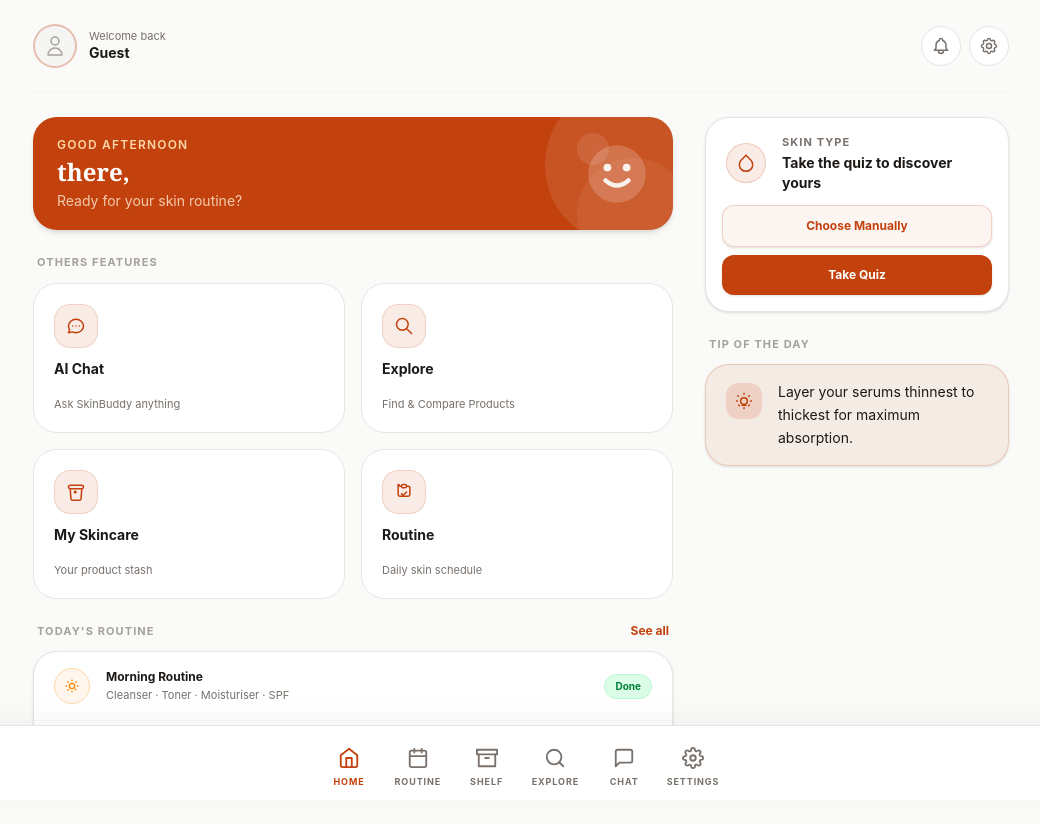
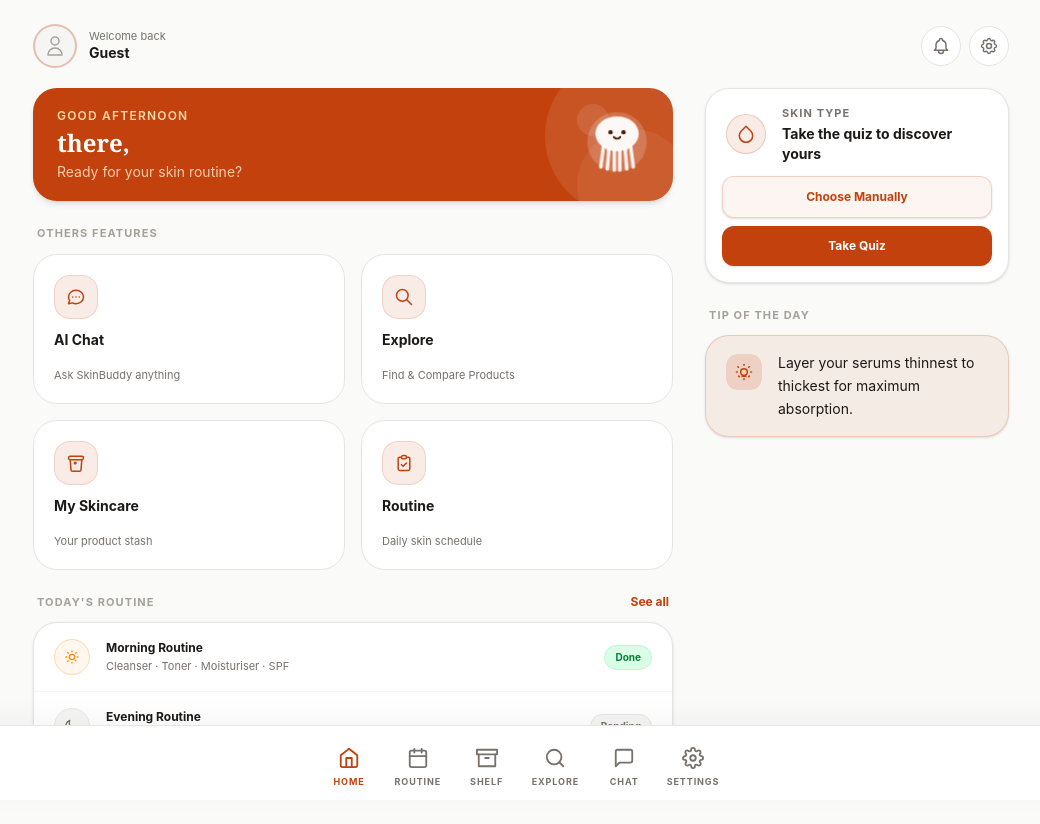
Before and after one commit to EakkasitNimanussornkul/skinbuddy-frontend, a Vue app: page / in a window 1280 px wide. Shown: the top 824 px of the page, without its empty margins (119-1159 px from the left). Built offline with nearby package versions, Linux system fonts and the light colour scheme; no server answers; the HTML template or start-up script is replaced by a standard one.

Commit message:
feat(components & views): update mascot from smiley face to jellyfish

```diff
--- a/src/components/LoadingScreen.vue
+++ b/src/components/LoadingScreen.vue
@@ -5,20 +5,35 @@ defineProps<{
 </script>
 
 <template>
-  <!-- Swapped to stone-50 and stone-900 -->
   <div class="fixed inset-0 z-[100] flex flex-col items-center justify-center bg-stone-50 dark:bg-stone-900">
 
-    <div class="animate-bounce-slow mb-8">
-      <!-- Swapped to orange-700 and orange-300 -->
-      <svg viewBox="0 0 100 100" class="w-24 h-24 text-orange-700 dark:text-orange-300">
-        <circle cx="50" cy="50" r="45" fill="currentColor" opacity="0.15" />
-        <circle cx="35" cy="40" r="5" fill="currentColor" class="animate-blink" />
-        <circle cx="65" cy="40" r="5" fill="currentColor" class="animate-blink" />
-        <path d="M 32 58 Q 50 75 68 58" stroke="currentColor" stroke-width="6" stroke-linecap="round" fill="transparent" />
+    <div class="jellyfish-bounce mb-8">
+
+      <svg viewBox="0 0 120 120" class="w-24 h-24 text-orange-700 dark:text-orange-300">
+        <circle cx="60" cy="60" r="55" fill="currentColor" opacity="0.15" />
+
+        <ellipse cx="60" cy="45" rx="40" ry="32" fill="currentColor" opacity="0.95" />
+
+        <path d="M 35 68 L 30 106" stroke="currentColor" stroke-width="6.5" stroke-linecap="round" fill="transparent" opacity="0.9" />
+        <path d="M 45 74 L 42 110" stroke="currentColor" stroke-width="6.5" stroke-linecap="round" fill="transparent" opacity="0.9" />
+        <path d="M 55 76 L 55 112" stroke="currentColor" stroke-width="6.5" stroke-linecap="round" fill="transparent" opacity="0.9" />
+        <path d="M 65 76 L 65 112" stroke="currentColor" stroke-width="6.5" stroke-linecap="round" fill="transparent" opacity="0.9" />
+        <path d="M 75 74 L 78 110" stroke="currentColor" stroke-width="6.5" stroke-linecap="round" fill="transparent" opacity="0.9" />
+        <path d="M 85 68 L 90 106" stroke="currentColor" stroke-width="6.5" stroke-linecap="round" fill="transparent" opacity="0.9" />
+
+        <circle cx="45" cy="55" r="2" fill="currentColor" opacity="0.3" />
+        <circle cx="55" cy="58" r="2" fill="currentColor" opacity="0.3" />
+        <circle cx="65" cy="58" r="2" fill="currentColor" opacity="0.3" />
+        <circle cx="75" cy="55" r="2" fill="currentColor" opacity="0.3" />
+        <circle cx="42" cy="74" r="2.5" fill="currentColor" opacity="0.3" />
+        <circle cx="78" cy="74" r="2.5" fill="currentColor" opacity="0.3" />
+
+        <circle cx="48" cy="42" r="4" fill="#4c1d05" class="animate-blink" />
+        <circle cx="72" cy="42" r="4" fill="#4c1d05" class="animate-blink" />
+        <path d="M 54 51 Q 60 57 66 51" stroke="#4c1d05" stroke-width="3.5" stroke-linecap="round" fill="transparent" />
       </svg>
     </div>
 
-    <!-- Swapped text colors -->
     <p class="text-orange-700 dark:text-orange-300 font-bold tracking-widest uppercase text-xs animate-pulse">
       {{ message || 'Loading...' }}
     </p>
@@ -28,7 +43,7 @@ defineProps<{
 
 <style scoped>
 /* Custom gentle bounce so it doesn't look too chaotic */
-.animate-bounce-slow {
+.jellyfish-bounce {
   animation: gentleBounce 2s infinite ease-in-out;
 }
 
@@ -39,11 +54,12 @@ defineProps<{
 
 /* Cute blinking animation for the eyes */
 .animate-blink {
-  animation: blink 3s infinite;
+  animation: blink 3.5s infinite;
+  transform-origin: center;
 }
 
 @keyframes blink {
-  0%, 96%, 98% { transform: scaleY(1); opacity: 1; }
-  97% { transform: scaleY(0.1); opacity: 0.5; } /* The blink happens here */
+  0%, 95%, 98%, 100% { transform: scaleY(1); opacity: 1; }
+  96%, 97% { transform: scaleY(0.1); opacity: 0.4; }
 }
 </style>
--- a/src/views/HomeView.vue
+++ b/src/views/HomeView.vue
@@ -66,7 +66,7 @@ const icons: Record<string, string> = {
   chat: 'M8 12h.01M12 12h.01M16 12h.01M21 12c0 4.418-4.03 8-9 8a9.863 9.863 0 01-4.255-.949L3 20l1.395-3.72C3.512 15.042 3 13.574 3 12c0-4.418 4.03-8 9-8s9 3.582 9 8z',
   search: 'M21 21l-6-6m2-5a7 7 0 11-14 0 7 7 0 0114 0z',
   storage: 'M5 8h14M5 8a2 2 0 110-4h14a2 2 0 110 4M5 8l1 12a2 2 0 002 2h8a2 2 0 002-2l1-12M10 12a1 1 0 102 0 1 1 0 00-2 0',
-  routine: 'M9 5H7a2 2 0 00-2-2v12a2 2 0 002 2h10a2 2 0 002-2V7a2 2 0 00-2-2h-2M9 5a2 2 0 002 2h2a2 2 0 002-2M9 5a2 2 0 012-2h2a2 2 0 012 2m-6 9l2 2 4-4',
+  routine: 'M9 5H7a2 2 0 00-2 2v12a2 2 0 002 2h10a2 2 0 002-2V7a2 2 0 00-2-2h-2M9 5a2 2 0 002 2h2a2 2 0 002-2M9 5a2 2 0 012-2h2a2 2 0 012 2m-6 9l2 2 4-4',
   settings: 'M10.325 4.317c.426-1.756 2.924-1.756 3.35 0a1.724 1.724 0 002.573 1.066c1.543-.94 3.31.826 2.37 2.37a1.724 1.724 0 001.065 2.572c1.756.426 1.756 2.924 0 3.35a1.724 1.724 0 00-1.066 2.573c.94 1.543-.826 3.31-2.37 2.37a1.724 1.724 0 00-2.572 1.065c-.426 1.756-2.924 1.756-3.35 0a1.724 1.724 0 00-2.573-1.066c-1.543.94-3.31-.826-2.37-2.37a1.724 1.724 0 00-1.065-2.572c-1.756-.426-1.756-2.924 0-3.35a1.724 1.724 0 001.066-2.573c-.94-1.543.826-3.31 2.37-2.37.996.608 2.296.07 2.572-1.065z M15 12a3 3 0 11-6 0 3 3 0 016 0z',
   skin: 'M12 2.69l5.66 5.66a8 8 0 11-11.31 0z',
   bell: 'M15 17h5l-1.405-1.405A2.032 2.032 0 0118 14.158V11a6.002 6.002 0 00-4-5.659V5a2 2 0 10-4 0v.341C7.67 6.165 6 8.388 6 11v3.159c0 .538-.214 1.055-.595 1.436L4 17h5m6 0v1a3 3 0 11-6 0v-1m6 0H9',
@@ -83,9 +83,9 @@ const tip = tips[new Date().getDay() % tips.length]
 
 <template>
   <div class="min-h-screen bg-brand-bg-light dark:bg-brand-bg-dark text-brand-text dark:text-stone-100 font-sans pb-28 transition-colors duration-300">
-    <div class="max-w-5xl mx-auto px-4 sm:px-6 flex flex-col">
+    <div class="max-w-md lg:max-w-5xl mx-auto px-4 sm:px-6 flex flex-col">
 
-      <div class="flex items-center justify-between pt-6 pb-6 border-b border-stone-200/40 dark:border-stone-800/60 mb-6">
+      <div class="flex items-center justify-between pt-6 pb-5">
         <button @click="router.push('/settings')" class="flex items-center gap-3 group">
           <div class="w-11 h-11 rounded-full overflow-hidden border-2 border-brand-primary/30 dark:border-orange-600/40 bg-stone-100 dark:bg-stone-800 flex items-center justify-center flex-shrink-0">
             <img v-if="authStore.user?.picture" :src="authStore.user.picture" alt="Profile" class="w-full h-full object-cover" />
@@ -124,12 +124,30 @@ const tip = tips[new Date().getDay() % tips.length]
                 <h2 class="text-white font-serif text-2xl font-bold leading-tight">{{ firstName }},</h2>
                 <p class="text-orange-100/80 text-sm mt-1 leading-snug">Ready for your skin routine?</p>
               </div>
+
               <div class="w-16 h-16 flex-shrink-0">
-                <svg viewBox="0 0 100 100" class="w-full h-full text-white">
-                  <circle cx="50" cy="50" r="45" fill="currentColor" opacity="0.18" />
-                  <circle cx="35" cy="40" r="6" fill="currentColor" opacity="0.9" />
-                  <circle cx="65" cy="40" r="6" fill="currentColor" opacity="0.9" />
-                  <path d="M 32 60 Q 50 76 68 60" stroke="currentColor" stroke-width="7" stroke-linecap="round" fill="transparent" opacity="0.9" />
+                <svg viewBox="0 0 120 120" class="w-full h-full text-white animate-jelly-float">
+                  <circle cx="60" cy="60" r="55" fill="currentColor" opacity="0.18" />
+
+                  <ellipse cx="60" cy="45" rx="40" ry="32" fill="currentColor" opacity="0.95" />
+
+                  <path d="M 35 68 L 30 106" stroke="currentColor" stroke-width="6.5" stroke-linecap="round" fill="transparent" opacity="0.9" />
+                  <path d="M 45 74 L 42 110" stroke="currentColor" stroke-width="6.5" stroke-linecap="round" fill="transparent" opacity="0.9" />
+                  <path d="M 55 76 L 55 112" stroke="currentColor" stroke-width="6.5" stroke-linecap="round" fill="transparent" opacity="0.9" />
+                  <path d="M 65 76 L 65 112" stroke="currentColor" stroke-width="6.5" stroke-linecap="round" fill="transparent" opacity="0.9" />
+                  <path d="M 75 74 L 78 110" stroke="currentColor" stroke-width="6.5" stroke-linecap="round" fill="transparent" opacity="0.9" />
+                  <path d="M 85 68 L 90 106" stroke="currentColor" stroke-width="6.5" stroke-linecap="round" fill="transparent" opacity="0.9" />
+
+                  <circle cx="45" cy="55" r="2" fill="currentColor" opacity="0.4" />
+                  <circle cx="55" cy="58" r="2" fill="currentColor" opacity="0.4" />
+                  <circle cx="65" cy="58" r="2" fill="currentColor" opacity="0.4" />
+                  <circle cx="75" cy="55" r="2" fill="currentColor" opacity="0.4" />
+                  <circle cx="42" cy="74" r="2.5" fill="currentColor" opacity="0.4" />
+                  <circle cx="78" cy="74" r="2.5" fill="currentColor" opacity="0.4" />
+
+                  <circle cx="48" cy="42" r="4" fill="#4c1d05" class="animate-jelly-blink" />
+                  <circle cx="72" cy="42" r="4" fill="#4c1d05" class="animate-jelly-blink" />
+                  <path d="M 54 51 Q 60 57 66 51" stroke="#4c1d05" stroke-width="3.5" stroke-linecap="round" fill="transparent" />
                 </svg>
               </div>
             </div>
@@ -213,7 +231,7 @@ const tip = tips[new Date().getDay() % tips.length]
 
         </div>
 
-        <div class="lg:col-span-4 flex flex-col gap-6 w-full">
+        <div class="lg:col-span-4 flex flex-col gap-6 w-full lg:pt-0">
 
           <div class="hidden lg:block">
             <div class="bg-brand-surface-light dark:bg-brand-surface-dark rounded-3xl border border-stone-200 dark:border-stone-800 shadow-sm p-4 flex flex-col gap-3">
@@ -266,3 +284,25 @@ const tip = tips[new Date().getDay() % tips.length]
     />
   </div>
 </template>
+
+<style scoped>
+/* ── Isolated Mascot Floating & Eye-Blinking Core Keyframes ── */
+.animate-jelly-float {
+  animation: jellyFloat 3s infinite ease-in-out;
+}
+
+@keyframes jellyFloat {
+  0%, 100% { transform: translateY(0) scale(1); }
+  50% { transform: translateY(-4px) scale(1.02); }
+}
+
+.animate-jelly-blink {
+  animation: jellyBlink 3.5s infinite;
+  transform-origin: center;
+}
+
+@keyframes jellyBlink {
+  0%, 95%, 98%, 100% { transform: scaleY(1); opacity: 1; }
+  96%, 97% { transform: scaleY(0.1); opacity: 0.4; }
+}
+</style>
```
